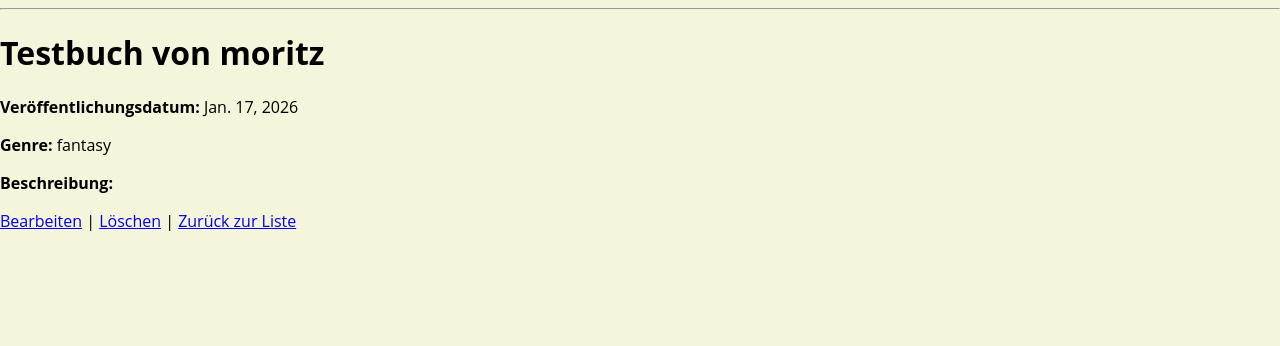
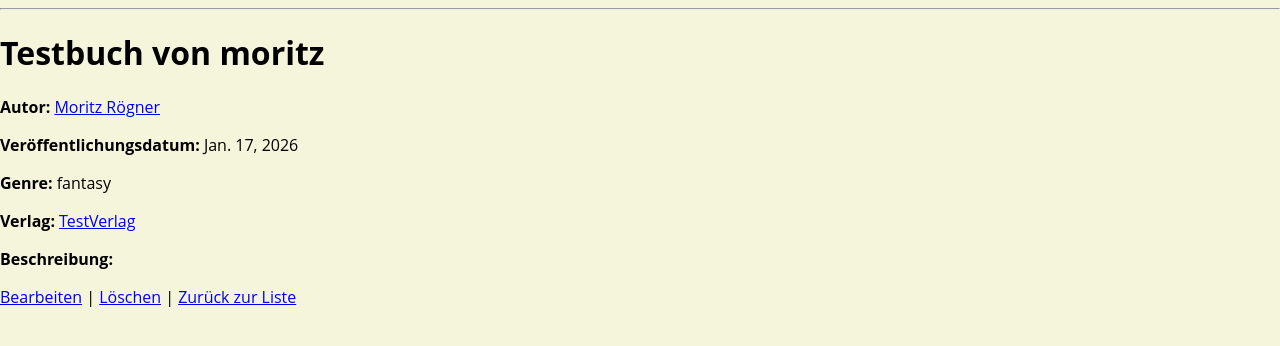
Before and after one commit to JaPeF/09-hausarbeit-fritzsche-roegner, a Django app: page /books/1/ in a window 1280 px wide. Shown: the part 24-370 px from the top of the page. Run offline with Django 5.2, Linux system fonts and the light colour scheme; data comes from the database, SQL or seed files in the repository; both versions use the stored data as it was after the commit; some libraries are stand-ins or nearby versions.

Commit message:
Link von publisher_detail zu büchern und autoren

```diff
--- a/bookdb/library/templates/library/book/book_detail.html
+++ b/bookdb/library/templates/library/book/book_detail.html
@@ -3,8 +3,10 @@
 {% block content %}
   <h1>{{ object.Titel }}</h1>
 
+  <p><strong>Autor:</strong> <a href="{% url 'author_detail' object.Author.pk %}">{{ object.Author }}</a></p>
   <p><strong>Veröffentlichungsdatum:</strong> {{ object.Veröffentlichungsdatum }}</p>
   <p><strong>Genre:</strong> {{ object.Genre }}</p>
+  <p><strong>Verlag:</strong> <a href="{% url 'publisher_detail' object.Author.pk %}">{{ object.Publisher }}</a></p>
   <p><strong>Beschreibung:</strong> {{ object.Beschreibung }}</p>
 
   <p>
--- a/bookdb/library/templates/library/publisher/publisher_detail.html
+++ b/bookdb/library/templates/library/publisher/publisher_detail.html
@@ -16,7 +16,7 @@
     {% for book in publisher.bookitem_set.all %}
       <li>
         <a href="{% url 'book_detail' book.pk %}">{{ book.Titel }}</a>
-        - Autor: {{ book.Author }}
+        - Autor: <a href="{% url 'author_detail' book.Author.pk %}">{{ book.Author }}</a>
       </li>
     {% empty %}
       <li>Dieser Verlag hat noch keine Bücher veröffentlicht.</li>
```
Also changed, not shown: bookdb/db.sqlite3.
